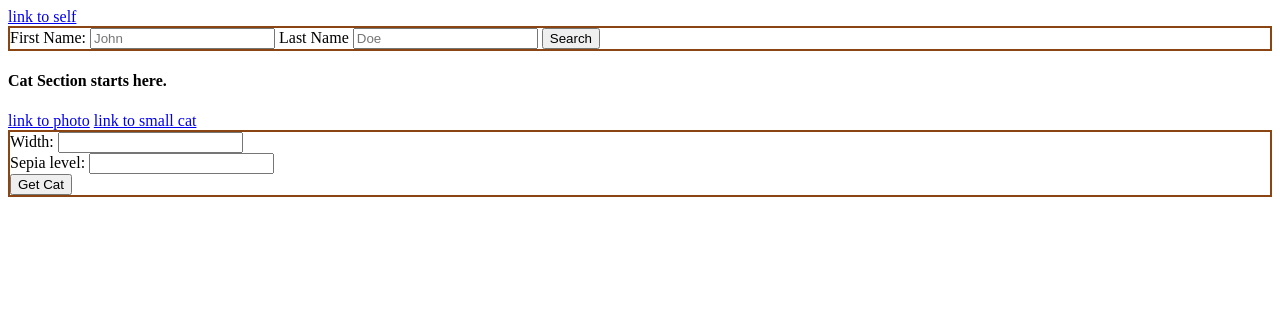
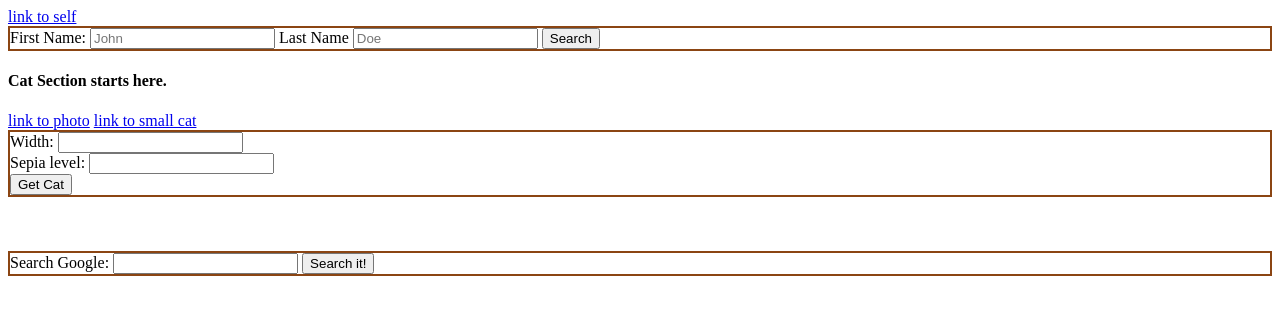
Before and after one commit to rmccrear/Multi-Search-Engine-Forms-Demo, a plain HTML site: page index.html in a window 1280 px wide. Drawn offline with Linux system fonts and the light colour scheme.

Commit message:
add google search query form

```diff
--- a/index.html
+++ b/index.html
@@ -37,7 +37,14 @@
                 <br>
                 <input type="submit" value="Get Cat">
             </form>
-
+        </section>
+        <br><br><br>
+        <section>
+            <form action="https://www.google.com/search">
+                <label for="google-search-input">Search Google:</label>
+                <input type="text" name="q" id="google-search-input">
+                <input type="submit" value="Search it!">
+            </form>
         </section>
     </main>
 </body>
```
